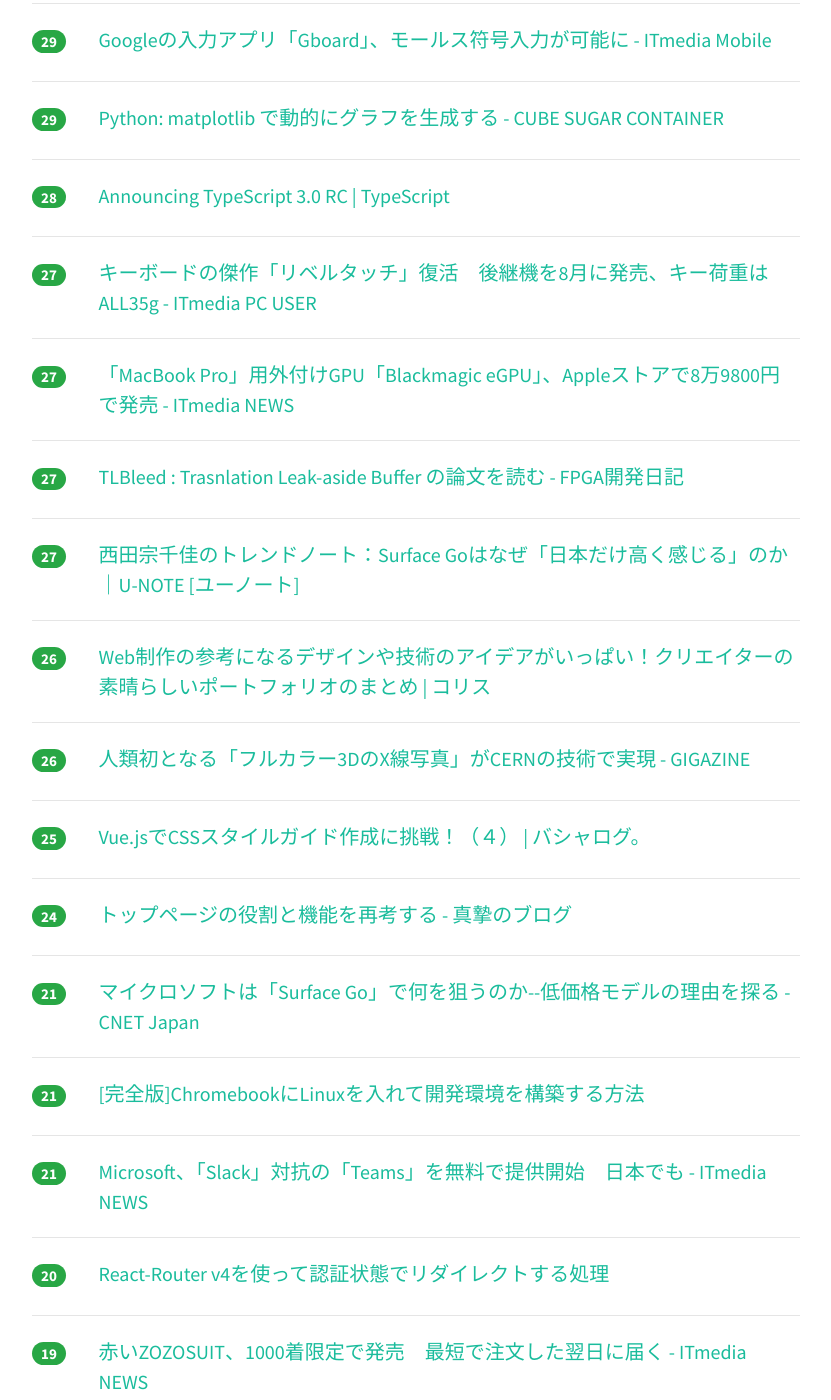
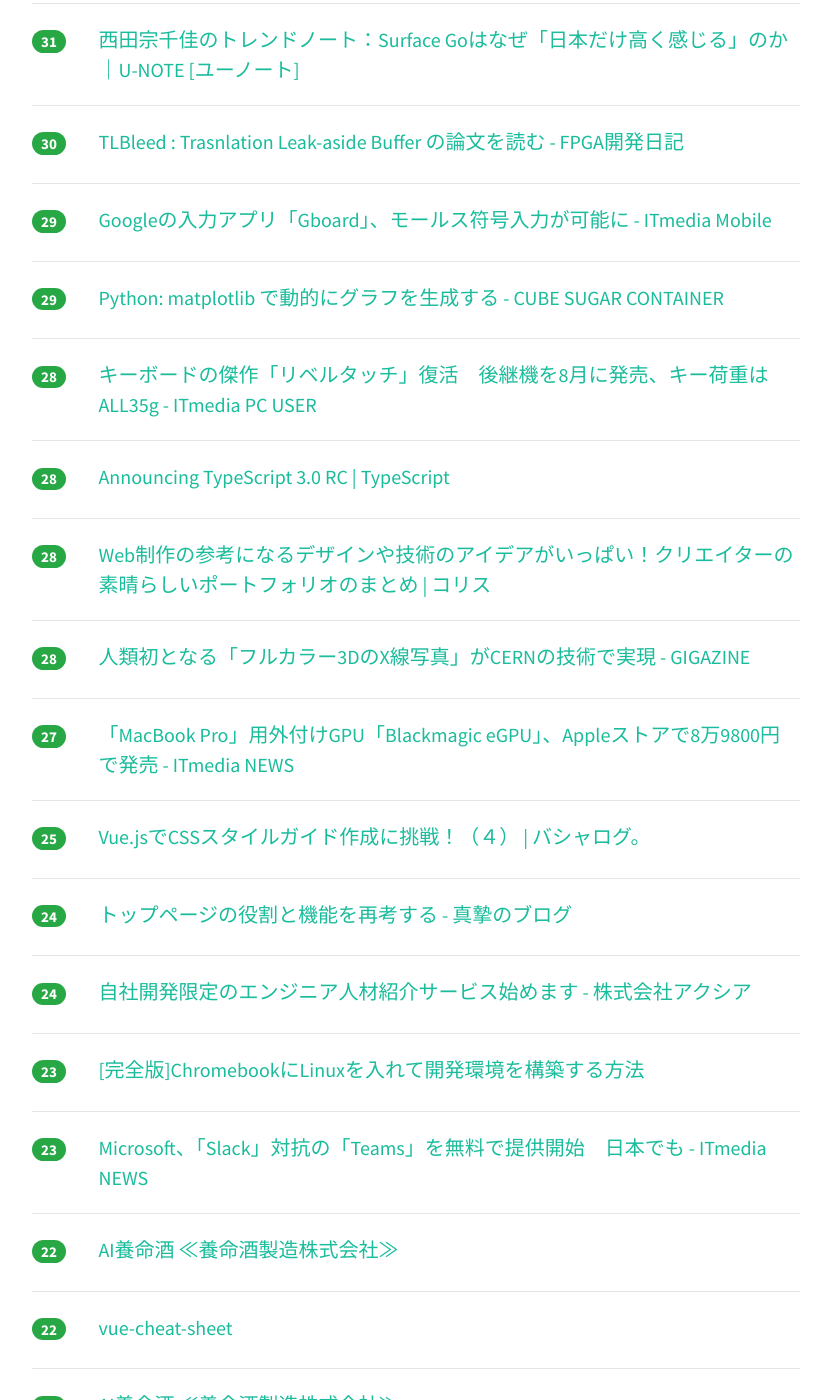
Before and after one commit to yatta47/hatena-matome-site, a Jekyll site: the page built from _posts/2018-07-13-hatena.md, in a window 1280 px wide and 1400 px high, scrolled down 1832 px. Shown: the whole window, without its empty margins (224-1055 px from the left). Built offline with Jekyll 4.4.1, drawn with Linux system fonts in a browser that asks for light colours; nearby versions of some CDN libraries; some of the changed text lies outside the part shown.

Commit message:
Updated 2018-07-13

```diff
--- a/_posts/2018-07-13-hatena.md
+++ b/_posts/2018-07-13-hatena.md
@@ -1,54 +1,64 @@
 ---
 layout: post
 title:  "2018-07-13 はてぶIT"
-date:   2018-07-13 16:02:58
+date:   2018-07-13 17:02:58
 tags: [it-hotentry]
 ---
-65 件のデータあり
+66 件のデータあり
 
 <hr><div class="row">
-<div class="col-1"><span class="badge badge-pill badge-success h2">321</span></div>
+<div class="col-1"><span class="badge badge-pill badge-success h2">330</span></div>
 <div class="col-11"><a href='https://pc.watch.impress.co.jp/docs/news/1132746.html' target='_blank'>Microsoft、Slack対抗のMicrosoft Teams無償版を発表、即時提供開始 ～チーム全体で10GBのストレージ、Office Online、40言語に対応 - PC Watch</a></div>
 </div>
 <hr>
 <div class="row">
-<div class="col-1"><span class="badge badge-pill badge-success h2">288</span></div>
+<div class="col-1"><span class="badge badge-pill badge-success h2">296</span></div>
 <div class="col-11"><a href='https://qiita.com/mysticatea/items/0141657e4478d9cf4614' target='_blank'>2018/07/12 に発生したセキュリティ インシデント (eslint-scope@3.7.2) について</a></div>
 </div>
 <hr>
 <div class="row">
-<div class="col-1"><span class="badge badge-pill badge-success h2">242</span></div>
+<div class="col-1"><span class="badge badge-pill badge-success h2">245</span></div>
 <div class="col-11"><a href='https://lacolaco.hatenablog.com/entry/2018/07/13/001820' target='_blank'>GraphQLとRESTfulについて今日考えてたこと　Backend for Usecase/Resourceについて - lacolaco</a></div>
 </div>
 <hr>
 <div class="row">
-<div class="col-1"><span class="badge badge-pill badge-success h2">160</span></div>
+<div class="col-1"><span class="badge badge-pill badge-success h2">172</span></div>
+<div class="col-11"><a href='http://bufferings.hatenablog.com/entry/2018/07/12/225303' target='_blank'>たまに「スクラムが難しい」って相談があって見に行ったりする。 - Mitsuyuki.Shiiba</a></div>
+</div>
+<hr>
+<div class="row">
+<div class="col-1"><span class="badge badge-pill badge-success h2">168</span></div>
 <div class="col-11"><a href='https://togetter.com/li/1246222' target='_blank'>新型Macbook proが突如発表されるも、あまりの値段の高さにザワつくTL「ジョブズの息吹を感じる」 - Togetter</a></div>
 </div>
 <hr>
 <div class="row">
-<div class="col-1"><span class="badge badge-pill badge-success h2">154</span></div>
-<div class="col-11"><a href='http://bufferings.hatenablog.com/entry/2018/07/12/225303' target='_blank'>たまに「スクラムが難しい」って相談があって見に行ったりする。 - Mitsuyuki.Shiiba</a></div>
-</div>
-<hr>
-<div class="row">
-<div class="col-1"><span class="badge badge-pill badge-success h2">131</span></div>
+<div class="col-1"><span class="badge badge-pill badge-success h2">147</span></div>
 <div class="col-11"><a href='https://coliss.com/articles/build-websites/operation/javascript/cheat-sheet-of-vue.html' target='_blank'>最新版のチートシート！Vue.jsのよく使用するイベントや構文がまとめられたフロントエンド制作者用チートシート | コリス</a></div>
 </div>
 <hr>
 <div class="row">
-<div class="col-1"><span class="badge badge-pill badge-success h2">127</span></div>
+<div class="col-1"><span class="badge badge-pill badge-success h2">130</span></div>
 <div class="col-11"><a href='https://qiita.com/youwht/items/900fb5f4e80b11e593a6' target='_blank'>AIが見つけた、埋もれたQiita良記事100選</a></div>
 </div>
 <hr>
 <div class="row">
-<div class="col-1"><span class="badge badge-pill badge-success h2">115</span></div>
+<div class="col-1"><span class="badge badge-pill badge-success h2">126</span></div>
 <div class="col-11"><a href='https://speakerdeck.com/opelab/20180712-janog42' target='_blank'>その運用自動化では行き詰まる 〜「つながらない」「つたわらない」「つみあがらない」を防ぐために〜 /20180712-janog42 - Speaker Deck</a></div>
 </div>
 <hr>
 <div class="row">
-<div class="col-1"><span class="badge badge-pill badge-success h2">84</span></div>
+<div class="col-1"><span class="badge badge-pill badge-success h2">100</span></div>
 <div class="col-11"><a href='http://ascii.jp/elem/000/001/709/1709230/' target='_blank'>ASCII.jp：日本版Surface Goの価格が「妥当」といえる理由 (1/3)｜Windows情報局ななふぉ出張所</a></div>
+</div>
+<hr>
+<div class="row">
+<div class="col-1"><span class="badge badge-pill badge-success h2">67</span></div>
+<div class="col-11"><a href='https://engineer-club.jp/programmers-job-description' target='_blank'>コードを書くだけではない？プログラマーの４つの仕事内容を徹底解説</a></div>
+</div>
+<hr>
+<div class="row">
+<div class="col-1"><span class="badge badge-pill badge-success h2">64</span></div>
+<div class="col-11"><a href='http://kenshir0f.hatenablog.com/entry/sketch-to-figma' target='_blank'>開発スピードを上げるため、Sketchを辞めてFigmaに移行した話 - fujiken design blog</a></div>
 </div>
 <hr>
 <div class="row">
@@ -57,33 +67,33 @@ tags: [it-hotentry]
 </div>
 <hr>
 <div class="row">
-<div class="col-1"><span class="badge badge-pill badge-success h2">53</span></div>
-<div class="col-11"><a href='https://engineer-club.jp/programmers-job-description' target='_blank'>コードを書くだけではない？プログラマーの４つの仕事内容を徹底解説</a></div>
-</div>
-<hr>
-<div class="row">
 <div class="col-1"><span class="badge badge-pill badge-success h2">49</span></div>
 <div class="col-11"><a href='https://www.apple.com/jp/newsroom/2018/07/apple-updates-macbook-pro-with-faster-performance-and-new-features-for-pros/' target='_blank'>Apple、MacBook Proをアップデート - Apple (日本)</a></div>
 </div>
 <hr>
 <div class="row">
-<div class="col-1"><span class="badge badge-pill badge-success h2">49</span></div>
-<div class="col-11"><a href='http://kenshir0f.hatenablog.com/entry/sketch-to-figma' target='_blank'>開発スピードを上げるため、Sketchを辞めてFigmaに移行した話 - fujiken design blog</a></div>
-</div>
-<hr>
-<div class="row">
-<div class="col-1"><span class="badge badge-pill badge-success h2">40</span></div>
+<div class="col-1"><span class="badge badge-pill badge-success h2">44</span></div>
 <div class="col-11"><a href='https://nulab-inc.com/ja/blog/nulab/web-animations-api/' target='_blank'>Web Animations APIとは？ブラウザのネイティブAPIで広がるアニメーションの世界 | ヌーラボ</a></div>
 </div>
 <hr>
 <div class="row">
-<div class="col-1"><span class="badge badge-pill badge-success h2">39</span></div>
+<div class="col-1"><span class="badge badge-pill badge-success h2">42</span></div>
 <div class="col-11"><a href='https://note.mu/telq/n/n34c5f1c6c926' target='_blank'>検索 UI まとめてみた。｜あき / UIUX デザイナー｜note</a></div>
 </div>
 <hr>
 <div class="row">
 <div class="col-1"><span class="badge badge-pill badge-success h2">33</span></div>
 <div class="col-11"><a href='http://www.itmedia.co.jp/enterprise/articles/1807/12/news020.html' target='_blank'>Googleに学んだ「3か月サイクル」とは (1/2) - ITmedia エンタープライズ</a></div>
+</div>
+<hr>
+<div class="row">
+<div class="col-1"><span class="badge badge-pill badge-success h2">31</span></div>
+<div class="col-11"><a href='http://u-note.me/note/47508381' target='_blank'>西田宗千佳のトレンドノート：Surface Goはなぜ「日本だけ高く感じる」のか｜U-NOTE [ユーノート]</a></div>
+</div>
+<hr>
+<div class="row">
+<div class="col-1"><span class="badge badge-pill badge-success h2">30</span></div>
+<div class="col-11"><a href='http://msyksphinz.hatenablog.com/entry/2018/07/13/040000' target='_blank'>TLBleed : Trasnlation Leak-aside Buffer の論文を読む - FPGA開発日記</a></div>
 </div>
 <hr>
 <div class="row">
@@ -98,37 +108,27 @@ tags: [it-hotentry]
 <hr>
 <div class="row">
 <div class="col-1"><span class="badge badge-pill badge-success h2">28</span></div>
+<div class="col-11"><a href='http://www.itmedia.co.jp/pcuser/articles/1807/12/news122.html' target='_blank'>キーボードの傑作「リベルタッチ」復活　後継機を8月に発売、キー荷重はALL35g - ITmedia PC USER</a></div>
+</div>
+<hr>
+<div class="row">
+<div class="col-1"><span class="badge badge-pill badge-success h2">28</span></div>
 <div class="col-11"><a href='https://blogs.msdn.microsoft.com/typescript/2018/07/12/announcing-typescript-3-0-rc/' target='_blank'>Announcing TypeScript 3.0 RC | TypeScript</a></div>
 </div>
 <hr>
 <div class="row">
-<div class="col-1"><span class="badge badge-pill badge-success h2">27</span></div>
-<div class="col-11"><a href='http://www.itmedia.co.jp/pcuser/articles/1807/12/news122.html' target='_blank'>キーボードの傑作「リベルタッチ」復活　後継機を8月に発売、キー荷重はALL35g - ITmedia PC USER</a></div>
+<div class="col-1"><span class="badge badge-pill badge-success h2">28</span></div>
+<div class="col-11"><a href='https://coliss.com/articles/build-websites/operation/design/best-new-portfolios-june-2018.html' target='_blank'>Web制作の参考になるデザインや技術のアイデアがいっぱい！クリエイターの素晴らしいポートフォリオのまとめ | コリス</a></div>
+</div>
+<hr>
+<div class="row">
+<div class="col-1"><span class="badge badge-pill badge-success h2">28</span></div>
+<div class="col-11"><a href='https://gigazine.net/news/20180713-full-color-x-ray-photo/' target='_blank'>人類初となる「フルカラー3DのX線写真」がCERNの技術で実現 - GIGAZINE</a></div>
 </div>
 <hr>
 <div class="row">
 <div class="col-1"><span class="badge badge-pill badge-success h2">27</span></div>
 <div class="col-11"><a href='http://www.itmedia.co.jp/news/articles/1807/13/news062.html' target='_blank'>「MacBook Pro」用外付けGPU「Blackmagic eGPU」、Appleストアで8万9800円で発売 - ITmedia NEWS</a></div>
-</div>
-<hr>
-<div class="row">
-<div class="col-1"><span class="badge badge-pill badge-success h2">27</span></div>
-<div class="col-11"><a href='http://msyksphinz.hatenablog.com/entry/2018/07/13/040000' target='_blank'>TLBleed : Trasnlation Leak-aside Buffer の論文を読む - FPGA開発日記</a></div>
-</div>
-<hr>
-<div class="row">
-<div class="col-1"><span class="badge badge-pill badge-success h2">27</span></div>
-<div class="col-11"><a href='http://u-note.me/note/47508381' target='_blank'>西田宗千佳のトレンドノート：Surface Goはなぜ「日本だけ高く感じる」のか｜U-NOTE [ユーノート]</a></div>
-</div>
-<hr>
-<div class="row">
-<div class="col-1"><span class="badge badge-pill badge-success h2">26</span></div>
-<div class="col-11"><a href='https://coliss.com/articles/build-websites/operation/design/best-new-portfolios-june-2018.html' target='_blank'>Web制作の参考になるデザインや技術のアイデアがいっぱい！クリエイターの素晴らしいポートフォリオのまとめ | コリス</a></div>
-</div>
-<hr>
-<div class="row">
-<div class="col-1"><span class="badge badge-pill badge-success h2">26</span></div>
-<div class="col-11"><a href='https://gigazine.net/news/20180713-full-color-x-ray-photo/' target='_blank'>人類初となる「フルカラー3DのX線写真」がCERNの技術で実現 - GIGAZINE</a></div>
 </div>
 <hr>
 <div class="row">
@@ -142,23 +142,48 @@ tags: [it-hotentry]
 </div>
 <hr>
 <div class="row">
+<div class="col-1"><span class="badge badge-pill badge-success h2">24</span></div>
+<div class="col-11"><a href='https://axia.co.jp/2018-07-13' target='_blank'>自社開発限定のエンジニア人材紹介サービス始めます - 株式会社アクシア</a></div>
+</div>
+<hr>
+<div class="row">
+<div class="col-1"><span class="badge badge-pill badge-success h2">23</span></div>
+<div class="col-11"><a href='https://qiita.com/kama-boko/items/f7c10ab2b9405aa3170d' target='_blank'>[完全版]ChromebookにLinuxを入れて開発環境を構築する方法</a></div>
+</div>
+<hr>
+<div class="row">
+<div class="col-1"><span class="badge badge-pill badge-success h2">23</span></div>
+<div class="col-11"><a href='http://www.itmedia.co.jp/news/articles/1807/13/news074.html' target='_blank'>Microsoft、「Slack」対抗の「Teams」を無料で提供開始　日本でも - ITmedia NEWS</a></div>
+</div>
+<hr>
+<div class="row">
+<div class="col-1"><span class="badge badge-pill badge-success h2">22</span></div>
+<div class="col-11"><a href='https://www.yomeishu.co.jp/sp/ai-yomeishu/' target='_blank'>AI養命酒 ≪養命酒製造株式会社≫</a></div>
+</div>
+<hr>
+<div class="row">
+<div class="col-1"><span class="badge badge-pill badge-success h2">22</span></div>
+<div class="col-11"><a href='https://flaviocopes.com/vue-cheat-sheet/' target='_blank'>vue-cheat-sheet</a></div>
+</div>
+<hr>
+<div class="row">
+<div class="col-1"><span class="badge badge-pill badge-success h2">21</span></div>
+<div class="col-11"><a href='https://www.yomeishu.co.jp/ai-yomeishu/' target='_blank'>AI養命酒 ≪養命酒製造株式会社≫</a></div>
+</div>
+<hr>
+<div class="row">
 <div class="col-1"><span class="badge badge-pill badge-success h2">21</span></div>
 <div class="col-11"><a href='https://japan.cnet.com/article/35122338/' target='_blank'>マイクロソフトは「Surface Go」で何を狙うのか--低価格モデルの理由を探る - CNET Japan</a></div>
 </div>
 <hr>
 <div class="row">
-<div class="col-1"><span class="badge badge-pill badge-success h2">21</span></div>
-<div class="col-11"><a href='https://qiita.com/kama-boko/items/f7c10ab2b9405aa3170d' target='_blank'>[完全版]ChromebookにLinuxを入れて開発環境を構築する方法</a></div>
-</div>
-<hr>
-<div class="row">
-<div class="col-1"><span class="badge badge-pill badge-success h2">21</span></div>
-<div class="col-11"><a href='http://www.itmedia.co.jp/news/articles/1807/13/news074.html' target='_blank'>Microsoft、「Slack」対抗の「Teams」を無料で提供開始　日本でも - ITmedia NEWS</a></div>
+<div class="col-1"><span class="badge badge-pill badge-success h2">20</span></div>
+<div class="col-11"><a href='https://qiita.com/soutaito/items/691ac9dabe765e98d9f9' target='_blank'>React-Router v4を使って認証状態でリダイレクトする処理</a></div>
 </div>
 <hr>
 <div class="row">
 <div class="col-1"><span class="badge badge-pill badge-success h2">20</span></div>
-<div class="col-11"><a href='https://qiita.com/soutaito/items/691ac9dabe765e98d9f9' target='_blank'>React-Router v4を使って認証状態でリダイレクトする処理</a></div>
+<div class="col-11"><a href='https://developers.redhat.com/blog/2018/06/28/why-kubernetes-is-the-new-application-server/' target='_blank'>Why Kubernetes is The New Application Server - RHD Blog</a></div>
 </div>
 <hr>
 <div class="row">
@@ -172,23 +197,13 @@ tags: [it-hotentry]
 </div>
 <hr>
 <div class="row">
-<div class="col-1"><span class="badge badge-pill badge-success h2">19</span></div>
-<div class="col-11"><a href='https://developers.redhat.com/blog/2018/06/28/why-kubernetes-is-the-new-application-server/' target='_blank'>Why Kubernetes is The New Application Server - RHD Blog</a></div>
-</div>
-<hr>
-<div class="row">
-<div class="col-1"><span class="badge badge-pill badge-success h2">19</span></div>
-<div class="col-11"><a href='https://flaviocopes.com/vue-cheat-sheet/' target='_blank'>vue-cheat-sheet</a></div>
+<div class="col-1"><span class="badge badge-pill badge-success h2">18</span></div>
+<div class="col-11"><a href='https://www.nanigoto.net/entry/2018/07/13/010125' target='_blank'>CHROME MUSIC LAB がおもしろい！ - 何ゴト？</a></div>
 </div>
 <hr>
 <div class="row">
 <div class="col-1"><span class="badge badge-pill badge-success h2">18</span></div>
-<div class="col-11"><a href='http://ascii.jp/elem/000/001/709/1709533/' target='_blank'>ASCII.jp：アップルから、第8世代Coreシリーズ搭載のMacBook Pro発表！ 詳細スペック表付き</a></div>
-</div>
-<hr>
-<div class="row">
-<div class="col-1"><span class="badge badge-pill badge-success h2">18</span></div>
-<div class="col-11"><a href='https://www.nanigoto.net/entry/2018/07/13/010125' target='_blank'>CHROME MUSIC LAB がおもしろい！ - 何ゴト？</a></div>
+<div class="col-11"><a href='https://pc.watch.impress.co.jp/docs/column/config/1132735.html' target='_blank'>【山田祥平のRe:config.sys】大きなPC、小さなPC、どっちもPC - PC Watch</a></div>
 </div>
 <hr>
 <div class="row">
@@ -202,8 +217,18 @@ tags: [it-hotentry]
 </div>
 <hr>
 <div class="row">
+<div class="col-1"><span class="badge badge-pill badge-success h2">18</span></div>
+<div class="col-11"><a href='http://tamakino.hatenablog.com/entry/2018/07/13/080000' target='_blank'>指紋認証式電子ロック錠を次々とハッキング。問われるドアロック製品の品質 - 中華IT最新事情</a></div>
+</div>
+<hr>
+<div class="row">
 <div class="col-1"><span class="badge badge-pill badge-success h2">17</span></div>
-<div class="col-11"><a href='https://pc.watch.impress.co.jp/docs/column/config/1132735.html' target='_blank'>【山田祥平のRe:config.sys】大きなPC、小さなPC、どっちもPC - PC Watch</a></div>
+<div class="col-11"><a href='http://ascii.jp/elem/000/001/709/1709533/' target='_blank'>ASCII.jp：アップルから、第8世代Coreシリーズ搭載のMacBook Pro発表！ 詳細スペック表付き</a></div>
+</div>
+<hr>
+<div class="row">
+<div class="col-1"><span class="badge badge-pill badge-success h2">17</span></div>
+<div class="col-11"><a href='https://internet.watch.impress.co.jp/docs/yajiuma/1132687.html' target='_blank'>「うなぎ絶滅キャンペーン」なるTwitterアカウントが登場、果たしてその真意とは【やじうまWatch】 - INTERNET Watch</a></div>
 </div>
 <hr>
 <div class="row">
@@ -218,32 +243,27 @@ tags: [it-hotentry]
 <hr>
 <div class="row">
 <div class="col-1"><span class="badge badge-pill badge-success h2">16</span></div>
-<div class="col-11"><a href='https://internet.watch.impress.co.jp/docs/yajiuma/1132687.html' target='_blank'>「うなぎ絶滅キャンペーン」なるTwitterアカウントが登場、果たしてその真意とは【やじうまWatch】 - INTERNET Watch</a></div>
-</div>
-<hr>
-<div class="row">
-<div class="col-1"><span class="badge badge-pill badge-success h2">16</span></div>
 <div class="col-11"><a href='https://webtan.impress.co.jp/e/2018/07/13/28579' target='_blank'>Webの情報を「いかに読みやすくするか」上級編は、色や余白を使った「グループ化」 | あなたのホームページを「読んで」もらおう！（全6回） | Web担当者Forum</a></div>
 </div>
 <hr>
 <div class="row">
 <div class="col-1"><span class="badge badge-pill badge-success h2">16</span></div>
-<div class="col-11"><a href='http://tamakino.hatenablog.com/entry/2018/07/13/080000' target='_blank'>指紋認証式電子ロック錠を次々とハッキング。問われるドアロック製品の品質 - 中華IT最新事情</a></div>
-</div>
-<hr>
-<div class="row">
-<div class="col-1"><span class="badge badge-pill badge-success h2">15</span></div>
 <div class="col-11"><a href='https://k-tai.watch.impress.co.jp/docs/news/1132790.html' target='_blank'>養命酒のボトルがスマートスピーカーに～プレゼントキャンペーンで - ケータイ Watch</a></div>
 </div>
 <hr>
 <div class="row">
-<div class="col-1"><span class="badge badge-pill badge-success h2">15</span></div>
-<div class="col-11"><a href='https://axia.co.jp/2018-07-13' target='_blank'>自社開発限定のエンジニア人材紹介サービス始めます - 株式会社アクシア</a></div>
+<div class="col-1"><span class="badge badge-pill badge-success h2">16</span></div>
+<div class="col-11"><a href='http://www.itmedia.co.jp/news/articles/1807/13/news079.html' target='_blank'>なにかと養命酒を勧めてくるスマスピ「AI養命酒」　抽選で当たる - ITmedia NEWS</a></div>
+</div>
+<hr>
+<div class="row">
+<div class="col-1"><span class="badge badge-pill badge-success h2">14</span></div>
+<div class="col-11"><a href='http://www.itmedia.co.jp/news/articles/1807/13/news067.html' target='_blank'>仮想空間「cluster.」に有料ライブ機能　第1弾はVTuber「輝夜月」、チケット代5400円 - ITmedia NEWS</a></div>
 </div>
 <hr>
 <div class="row">
 <div class="col-1"><span class="badge badge-pill badge-success h2">13</span></div>
-<div class="col-11"><a href='https://www.yomeishu.co.jp/ai-yomeishu/' target='_blank'>AI養命酒 ≪養命酒製造株式会社≫</a></div>
+<div class="col-11"><a href='https://engineering.linecorp.com/ja/blog/detail/324' target='_blank'>Clovaデバイス上で動作するスキルを自由に開発できる「Clova Extensions Kit」を公開しました。ハンズオンも開催決定！ : LINE Engineering Blog</a></div>
 </div>
 <hr>
 <div class="row">
@@ -257,28 +277,8 @@ tags: [it-hotentry]
 </div>
 <hr>
 <div class="row">
-<div class="col-1"><span class="badge badge-pill badge-success h2">13</span></div>
-<div class="col-11"><a href='http://www.itmedia.co.jp/news/articles/1807/13/news067.html' target='_blank'>仮想空間「cluster.」に有料ライブ機能　第1弾はVTuber「輝夜月」、チケット代5400円 - ITmedia NEWS</a></div>
-</div>
-<hr>
-<div class="row">
-<div class="col-1"><span class="badge badge-pill badge-success h2">12</span></div>
-<div class="col-11"><a href='https://engineering.linecorp.com/ja/blog/detail/324' target='_blank'>Clovaデバイス上で動作するスキルを自由に開発できる「Clova Extensions Kit」を公開しました。ハンズオンも開催決定！ : LINE Engineering Blog</a></div>
-</div>
-<hr>
-<div class="row">
 <div class="col-1"><span class="badge badge-pill badge-success h2">12</span></div>
 <div class="col-11"><a href='https://www.imagawa.tokyo/entry/2018/07/13/070200' target='_blank'>【制作】からあげさんのブログヘッダー＆アイコンを作成しました - デザイナー脂肪</a></div>
-</div>
-<hr>
-<div class="row">
-<div class="col-1"><span class="badge badge-pill badge-success h2">12</span></div>
-<div class="col-11"><a href='http://www.itmedia.co.jp/news/articles/1807/13/news079.html' target='_blank'>なにかと養命酒を勧めてくるスマスピ「AI養命酒」　抽選で当たる - ITmedia NEWS</a></div>
-</div>
-<hr>
-<div class="row">
-<div class="col-1"><span class="badge badge-pill badge-success h2">11</span></div>
-<div class="col-11"><a href='https://japanese.engadget.com/2018/07/12/Flying-fidget-spinner/' target='_blank'>フェイク動画が現実に?「空飛ぶハンドスピナー」がブレイク寸前!!│世永玲生の電網マイノリティ - Engadget 日本版</a></div>
 </div>
 <hr>
 <div class="row">
@@ -294,6 +294,11 @@ tags: [it-hotentry]
 <div class="row">
 <div class="col-1"><span class="badge badge-pill badge-success h2">10</span></div>
 <div class="col-11"><a href='https://logmi.jp/299002?pg=2' target='_blank'>プロジェクトの成功率を上げるために、チームリーダーができること・やるべきこと - ログミーTech（テック）</a></div>
+</div>
+<hr>
+<div class="row">
+<div class="col-1"><span class="badge badge-pill badge-success h2">10</span></div>
+<div class="col-11"><a href='https://japanese.engadget.com/2018/07/12/Flying-fidget-spinner/' target='_blank'>フェイク動画が現実に?「空飛ぶハンドスピナー」がブレイク寸前!!│世永玲生の電網マイノリティ - Engadget 日本版</a></div>
 </div>
 <hr>
 <div class="row">
@@ -322,12 +327,12 @@ tags: [it-hotentry]
 </div>
 <hr>
 <div class="row">
-<div class="col-1"><span class="badge badge-pill badge-success h2">6</span></div>
-<div class="col-11"><a href='https://www.yomeishu.co.jp/sp/ai-yomeishu/' target='_blank'>AI養命酒 ≪養命酒製造株式会社≫</a></div>
+<div class="col-1"><span class="badge badge-pill badge-success h2">0</span></div>
+<div class="col-11"><a href='https://nola-novel.com/login?redirect=%2F' target='_blank'>Nola小説家専用エディタツール</a></div>
 </div>
 <hr>
 <div class="row">
 <div class="col-1"><span class="badge badge-pill badge-success h2">0</span></div>
-<div class="col-11"><a href='https://nola-novel.com/login?redirect=%2F' target='_blank'>Nola小説家専用エディタツール</a></div>
+<div class="col-11"><a href='https://qiita.com/nakakura/items/a99c468c56db2a92b32f' target='_blank'>中身解説 -SkyWay WebRTC GWを利用してUnityでWebRTC Videoをレンダリングする-</a></div>
 </div>
 <hr>
```
